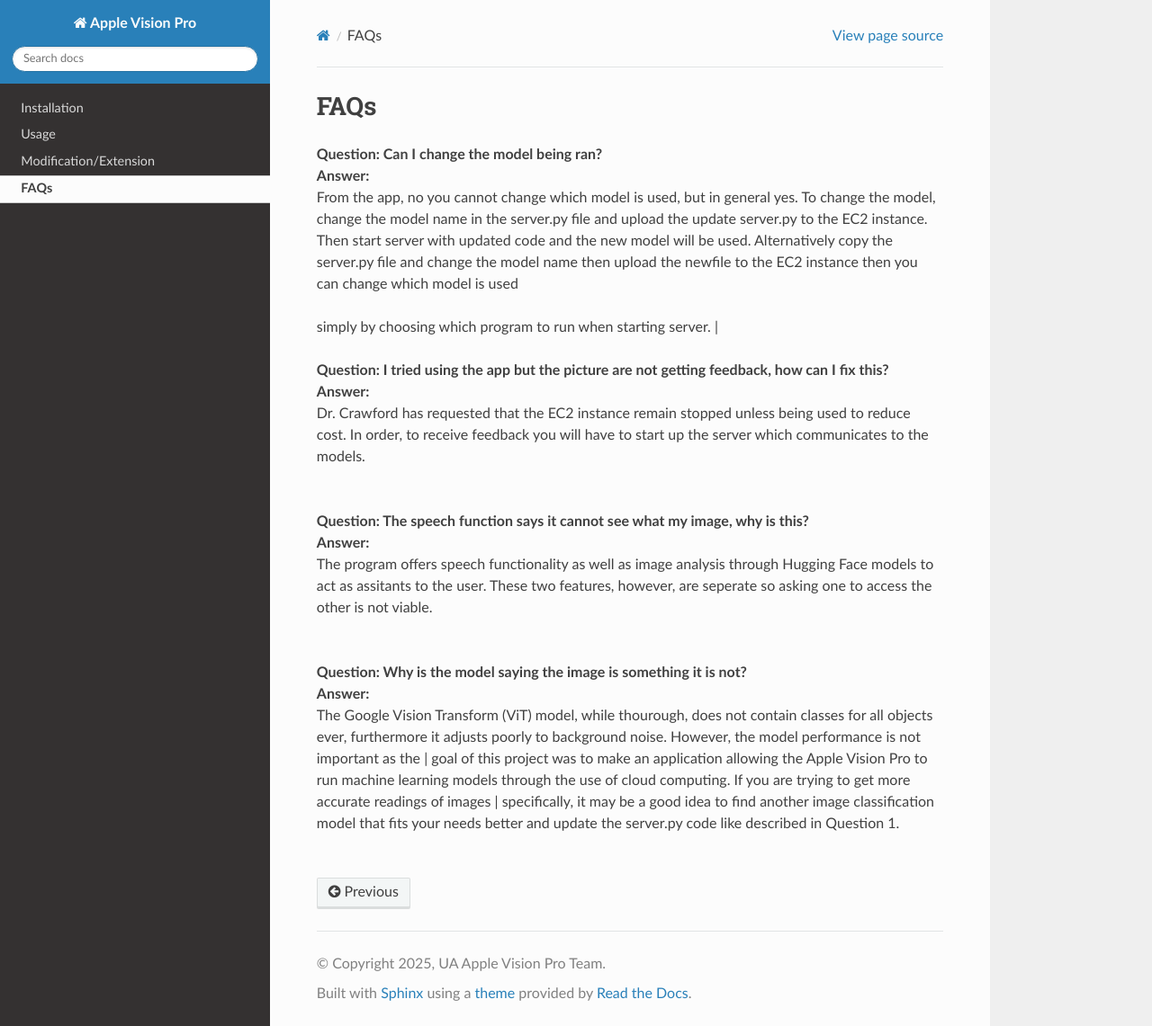
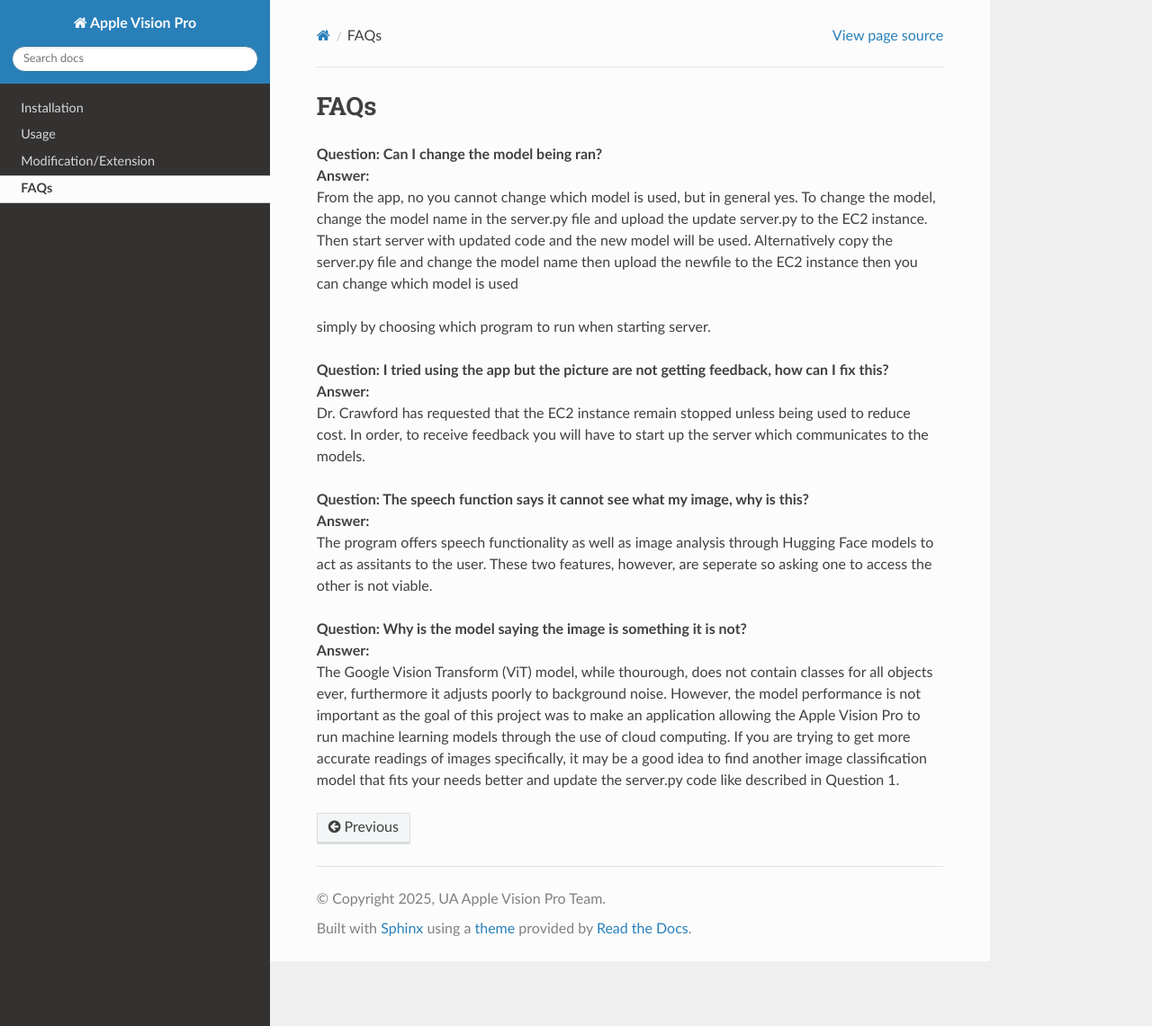
Before and after one commit to Apple-Vision-Pro-UA-CS495/apple-vision-pro-tutorial, a Sphinx documentation site: the page built from docs/source/faqs.rst, in a window 1280 px wide and 1141 px high. Shown: the whole window at 90% size. Built offline with Sphinx 7.4.7 and the Read the Docs theme 3.1.0, drawn with Linux system fonts in a browser that asks for light colours.

Commit message:
Update faqs.rst

```diff
--- a/docs/source/faqs.rst
+++ b/docs/source/faqs.rst
@@ -5,20 +5,19 @@
 | **Answer:**
 | From the app, no you cannot change which model is used, but in general yes. To change the model, change the model name in the server.py file and upload the update server.py to the EC2 instance. Then start      server with updated code and the new model will be used. Alternatively copy the server.py file and change the model name then upload the newfile to the EC2 instance then you can change which model is used
 simply by choosing which program to run when starting server.
-|
+
 
 | **Question: I tried using the app but the picture are not getting feedback, how can I fix this?**
 | **Answer:**
 | Dr. Crawford has requested that the EC2 instance remain stopped unless being used to reduce cost. In order, to receive feedback you will have to start up the server which communicates to the models.
-|
+
 
 | **Question: The speech function says it cannot see what my image, why is this?**
 | **Answer:**
 | The program offers speech functionality as well as image analysis through Hugging Face models to act as assitants to the user. These two features, however, are seperate so asking one to access the
 | other is not viable.
-|
+
 
 | **Question: Why is the model saying the image is something it is not?**
 | **Answer:**
-| The Google Vision Transform (ViT) model, while thourough, does not contain classes for all objects ever, furthermore it adjusts poorly to background noise. However, the model performance is not important as the | goal of this project was to make an application allowing the Apple Vision Pro to run machine learning models through the use of cloud computing. If you are trying to get more accurate readings of images         | specifically, it may be a good idea to find another image classification model that fits your needs better and update the server.py code like described in Question 1.
-|
+| The Google Vision Transform (ViT) model, while thourough, does not contain classes for all objects ever, furthermore it adjusts poorly to background noise. However, the model performance is not important as the goal of this project was to make an application allowing the Apple Vision Pro to run machine learning models through the use of cloud computing. If you are trying to get more accurate readings of images         specifically, it may be a good idea to find another image classification model that fits your needs better and update the server.py code like described in Question 1.
```
